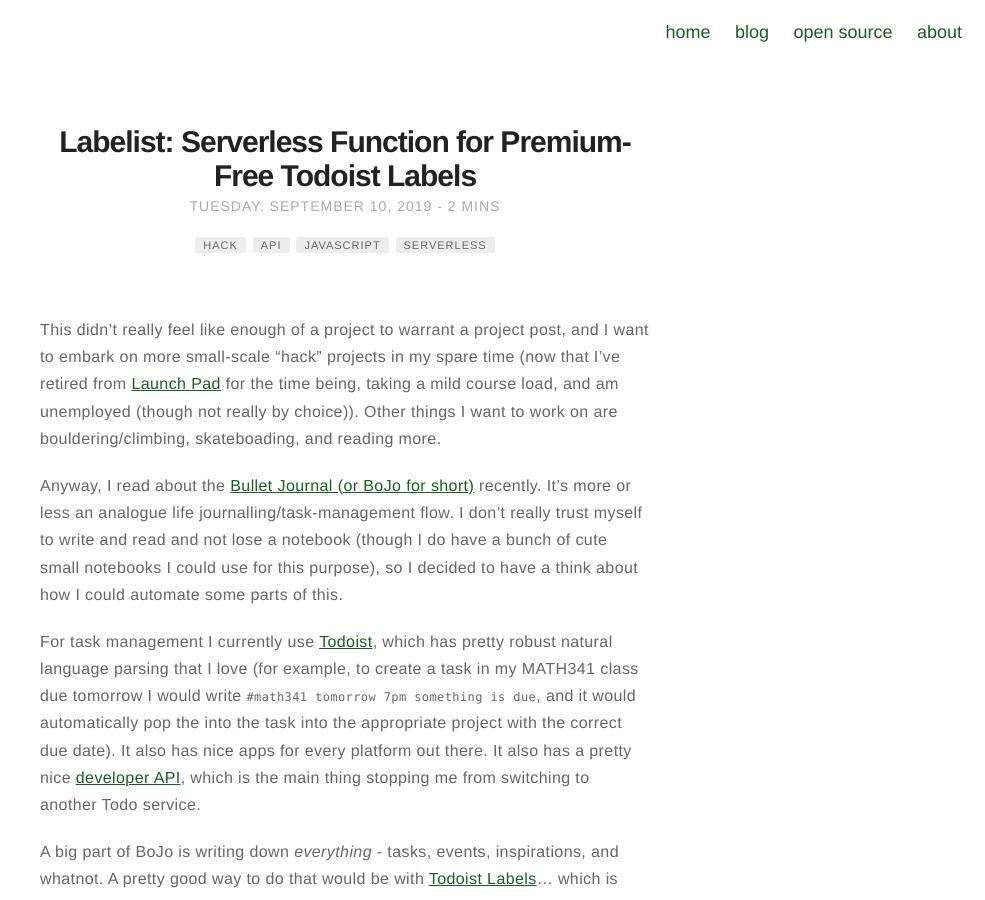
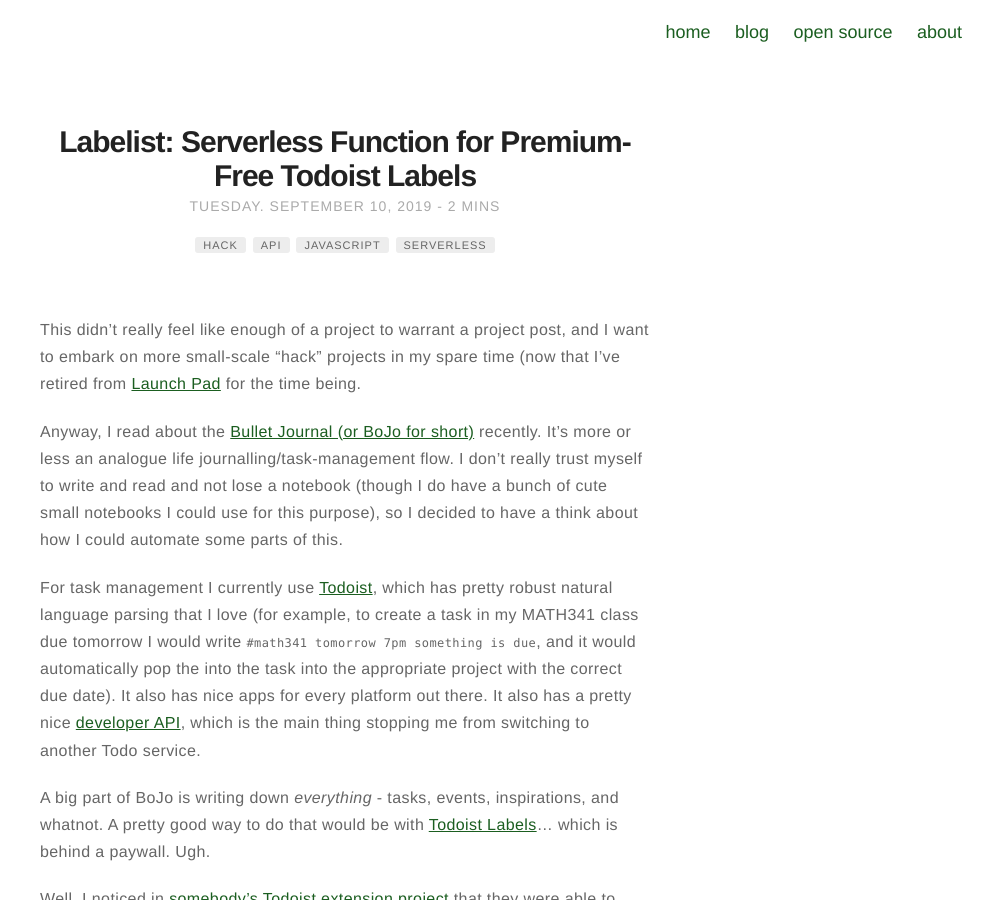
Before and after one commit to bobheadxi/bobheadxi.github.io, a Jekyll site: the page built from _posts/2019-9-10-labelist.md, in a window 1280 px wide and 900 px high. Shown: the whole window, without its empty margins (295-1280 px from the left). Built offline with Jekyll 4.4.1, drawn with Linux system fonts in a browser that asks for light colours; emoji names are drawn with the system emoji font.

Commit message:
simplify labelist post

```diff
--- a/_posts/2019-9-10-labelist.md
+++ b/_posts/2019-9-10-labelist.md
@@ -17,9 +17,7 @@
 This didn't really feel like enough of a project to warrant a project post, and
 I want to embark on more small-scale "hack" projects in my spare time (now that
 I've retired from [Launch Pad](https://bobheadxi.dev/tags/#launch-pad) for the
-time being, taking a mild course load, and am unemployed (though not really by
-choice)). Other things I want to work on are bouldering/climbing, skateboading,
-and reading more.
+time being.
 
 Anyway, I read about the [Bullet Journal (or BoJo for short)](https://bulletjournal.com/)
 recently. It's more or less an analogue life journalling/task-management flow.
```
